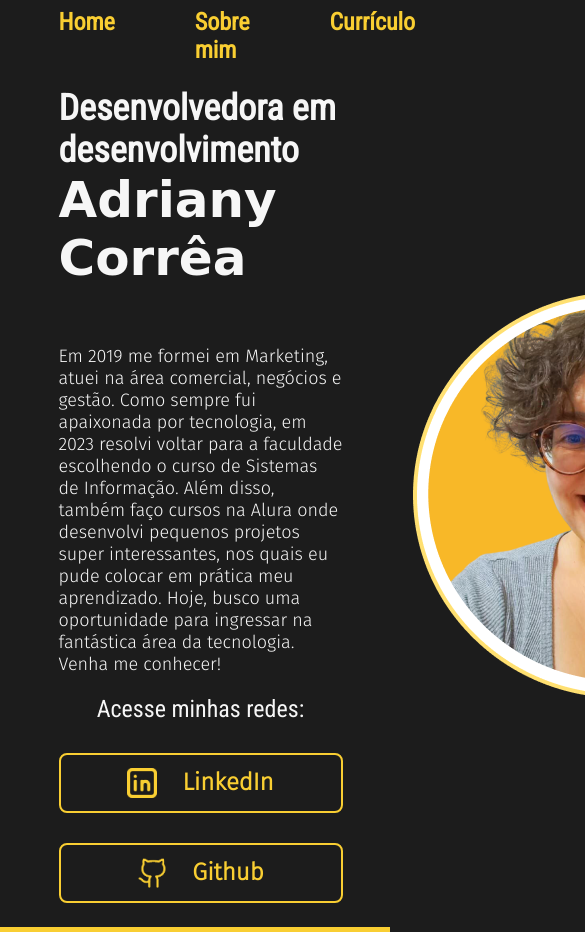
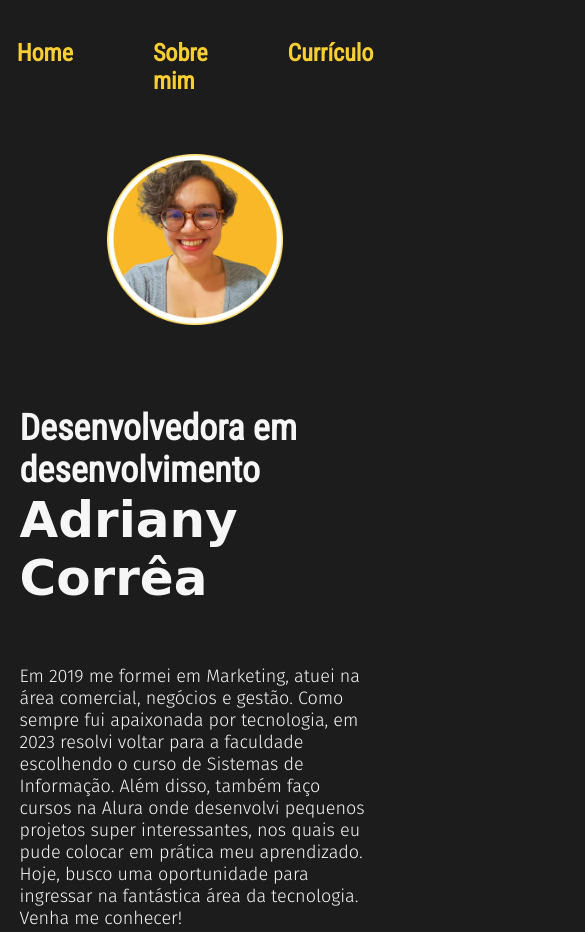
Before and after one commit to adrianycmc/adrianysPage, a plain HTML site: page index.html in a window 390 px wide. Shown: the top 932 px of the page, 585 px wide, since content can reach past the window. Drawn offline with Linux system fonts and the light colour scheme; a web font is replaced by a local one.

Commit message:
ajustes no layout

```diff
--- a/index.html
+++ b/index.html
@@ -5,7 +5,8 @@
     <meta charset="UTF-8">
     <meta http-equiv="X-UA-Compatible" content="IE=edge">
     <meta name="viewport" content="width=device-width, initial-scale=1.0">
-    <title>Portfolio</title>
+
+    <title>Adriany Corrêa</title>
     <link rel="stylesheet" href="style.css">
 </head>
 
@@ -32,17 +33,17 @@
                         Venha me conhecer!</p>
                 <div class="apresentacao__links">
                     <h2 class="apresentacao__links__subtitulo">Acesse minhas redes:</h2>
-                    <a class="apresentacao__links__link" href="https://www.linkedin.com/in/adrianycmc/">
+                    <a class="apresentacao__links__navegacao" href="https://www.linkedin.com/in/adrianycmc/">
                         <img src="Linkedin.png">
                         LinkedIn
                     </a>
-                    <a class="apresentacao__links__link" href="https://github.com/adrianycmc">
+                    <a class="apresentacao__links__navegacao" href="https://github.com/adrianycmc">
                         <img src="Github-2.png">
                         Github
                     </a>
                 </div>
             </section>
-            <img class="imagem" src="Imagem-4.png" alt="Foto da Adriany">
+            <img class="apresentacao__imagem" src="Imagem-4.png" alt="Foto da Adriany">
         </main>
         <footer class="rodape">
             <p>Desenvolvido por Adriany Corrêa</p>
--- a/style.css
+++ b/style.css
@@ -10,7 +10,7 @@
     --fonte-texto: 'Fira Sans', sans-serif;
     --fonte-nome: 'Nabla', cursive;
 
-    --fonte-links: 24px;
+    --fonte-links: 1.5rem;
     --fonte_peso-links: 600;
 
 }
@@ -49,27 +49,28 @@ body {
     display: flex;
     align-items: center;
     justify-content: space-between;
+    gap: 82px;
 }
 
 .apresentacao__conteudo {
-    width: 615px;
+    width: 50%;
     display: flex;
     flex-direction: column;
     gap: 20px;
 }
 
 .apresentacao__conteudo__titulo {
-    font-size: 36px;
+    font-size: 2.25rem;
     font-family: var(--fonte-titulo);
 }
 
 .apresentacao__conteudo__nome {
-    font-size: 50px;
+    font-size: 3.125rem;
     font-family:var(--fonte-nome);
 }
 
 .apresentacao__conteudo__texto {
-    font-size: 18px;
+    font-size: 1.125rem;
     font-family: var(--fonte-texto);
 
 }
@@ -88,12 +89,12 @@ body {
     font-size: var(--fonte-links);
 }
 
-.apresentacao__links__link {
+.apresentacao__links__navegacao {
     border: 2px solid var(--cor-terciaria);
     display: flex;
     justify-content: center;
     gap: 25px;
-    width: 280px;
+    width: 50%;
     text-align: center;
     border-radius: 8px;
     font-size: var(--fonte-links);
@@ -108,8 +109,8 @@ body {
     background-color: var(--cor-hover);
 }
 
-.imagem {
-    padding-left: 70px;
+.apresentacao__imagem {
+    width: 50%;
 }
 
 .rodape {
@@ -118,12 +119,12 @@ body {
     background-color: var(--cor-terciaria);
     text-align: center;
     font-family: var(--fonte-titulo);
-    font-size: 20px;
+    font-size: 1.25rem;
     font-weight: 400;
 }
 
 .apresentacao__links__estudos {
-    font-size: 18px;
+    font-size: 1.125rem;
     font-weight: var(--fonte_peso-links);
     text-decoration: none;
     color: var(--cor-terciaria);
@@ -131,5 +132,25 @@ body {
 }
 
 .apresentacao__links__estudos:hover {
-    background-color: var(--cor-hover);
+    background-color:
+    var(--cor-hover);
 }
+
+@media (max-width: 1200px){
+    .cabecalho {
+        padding: 10%;
+    }
+
+    .cabecalho__menu {
+        justify-content: center;
+    }
+
+    .apresentacao {
+        flex-direction: column-reverse;
+        padding: 5%;
+    }
+
+    .apresentacao__conteudo {
+        width: auto;
+    }
+}
```
Also changed, not shown: about.html (+1 -1 lines), curriculo.html (+2 -2 lines), 1 other file. Lines whose indentation alone changed are shown as unchanged.
